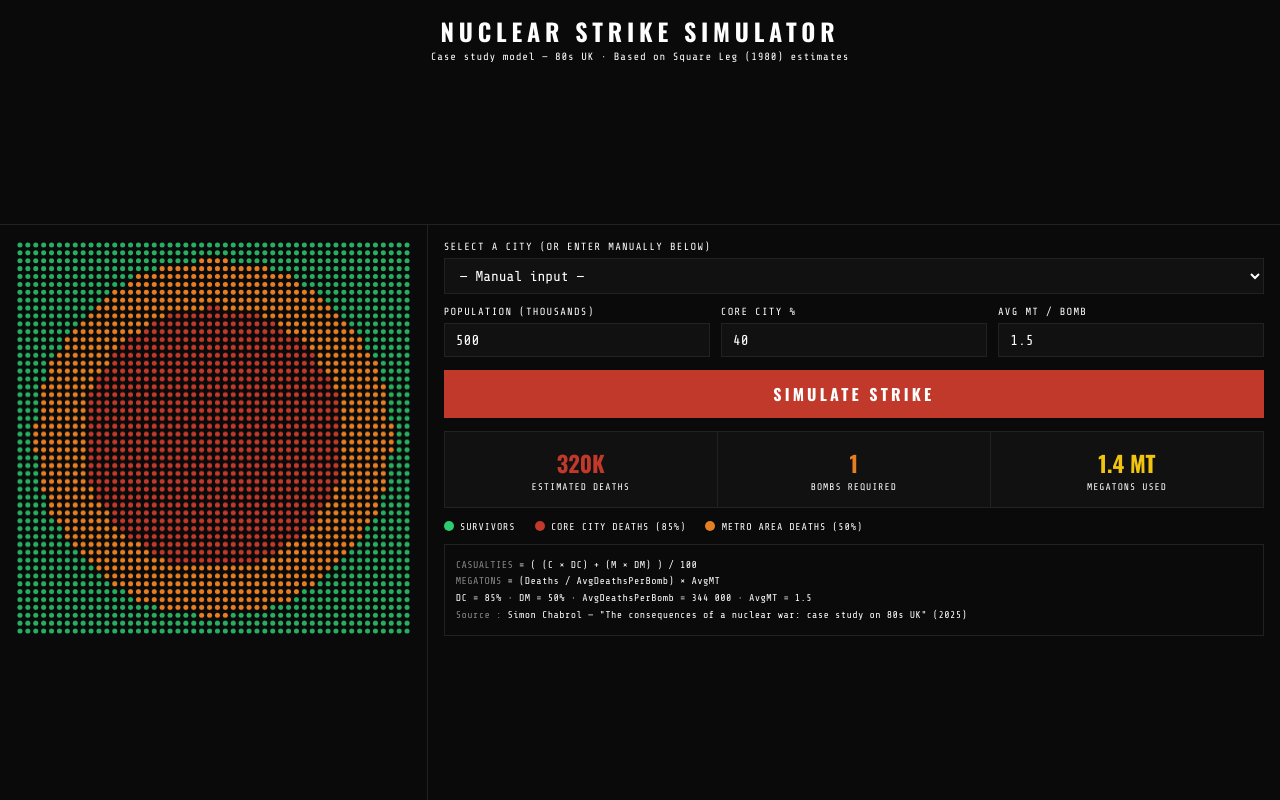
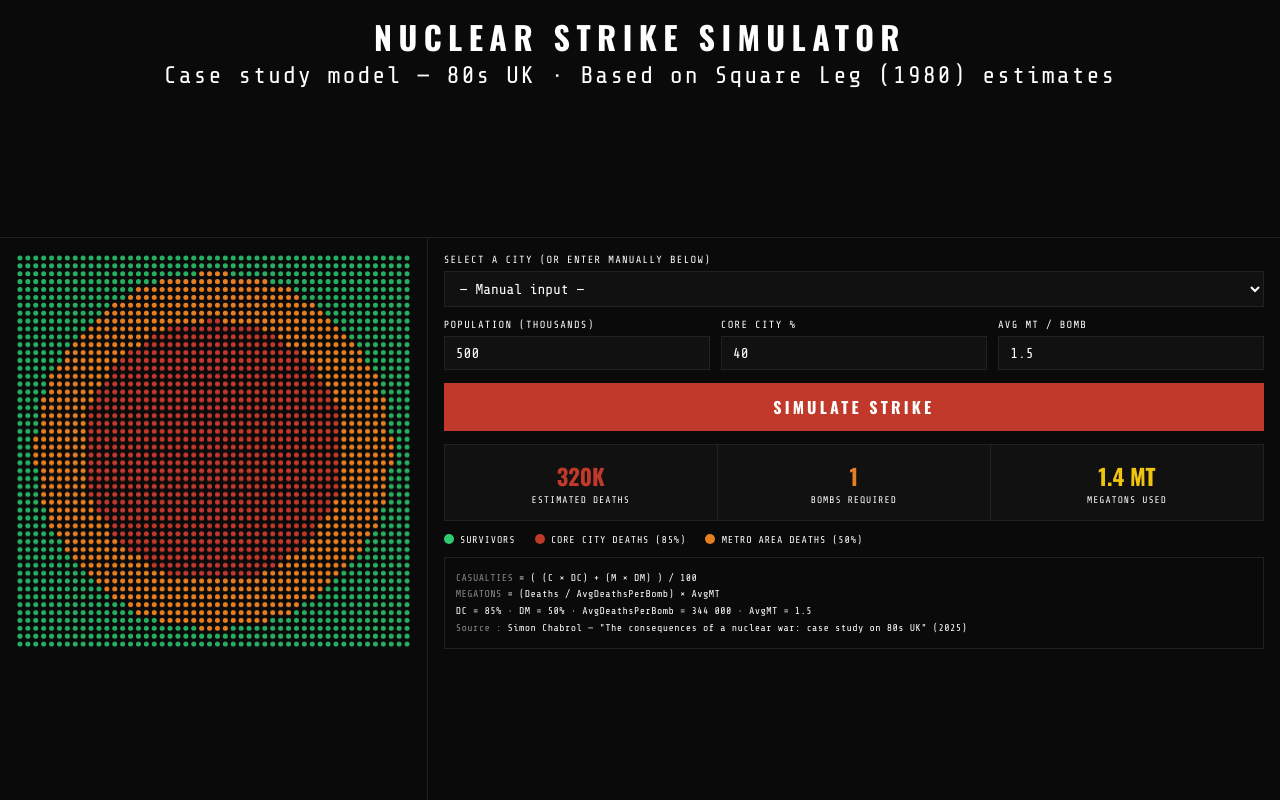
Before and after one commit to simonchabrol/nuclear-strike-simulator, a plain HTML site: page index.html in a window 1280 px wide. Drawn offline with nearby package versions, Linux system fonts and the light colour scheme.

Commit message:
Update index.html

```diff
--- a/index.html
+++ b/index.html
@@ -51,14 +51,14 @@
     header h1 {
       font-family   : 'Oswald', sans-serif;
       font-weight   : 700;
-      font-size     : 1.5rem;
+      font-size     : 2rem;
       letter-spacing: 0.2em;
       text-transform: uppercase;
       color         : #fff;
     }
 
     header p {
-      font-size     : 0.66rem;
+      font-size     : 1.5rem;
       color         : var(--dim);
       margin-top    : 0.15rem;
       letter-spacing: 0.08em;
```
